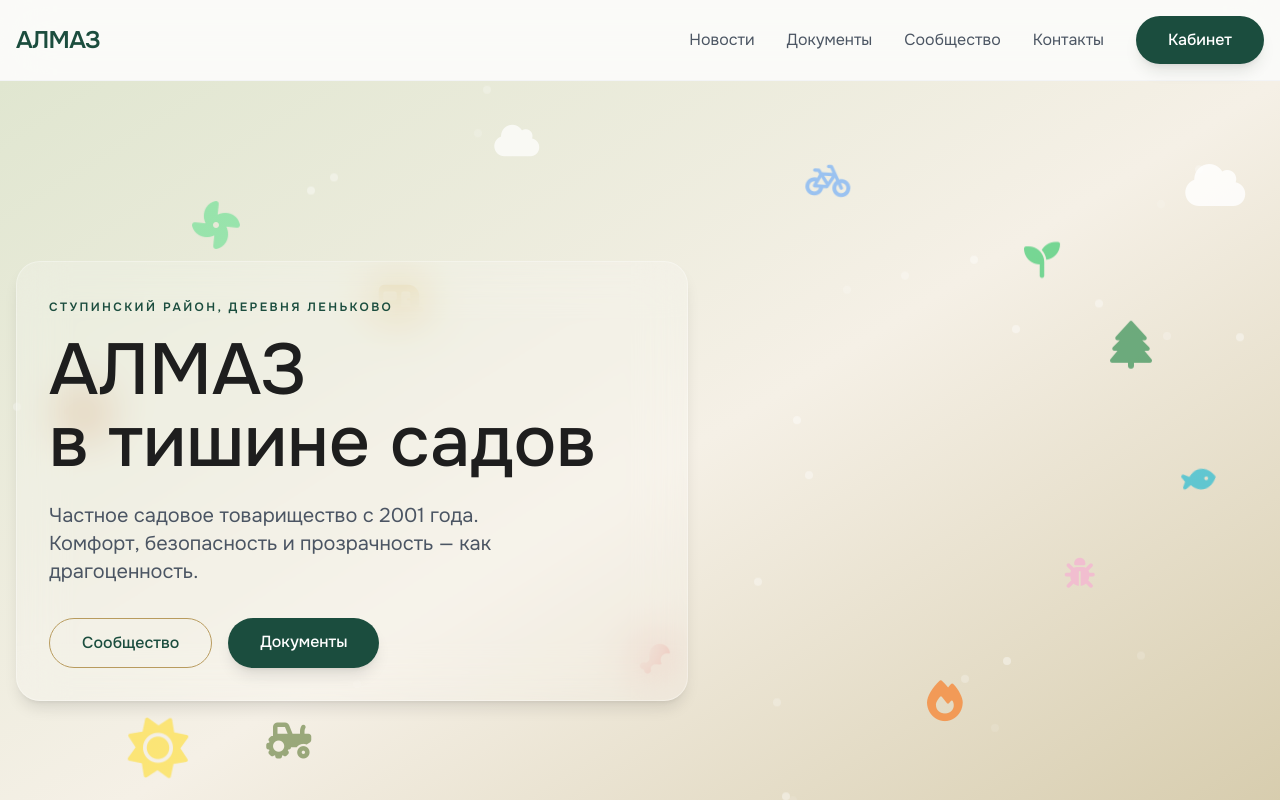
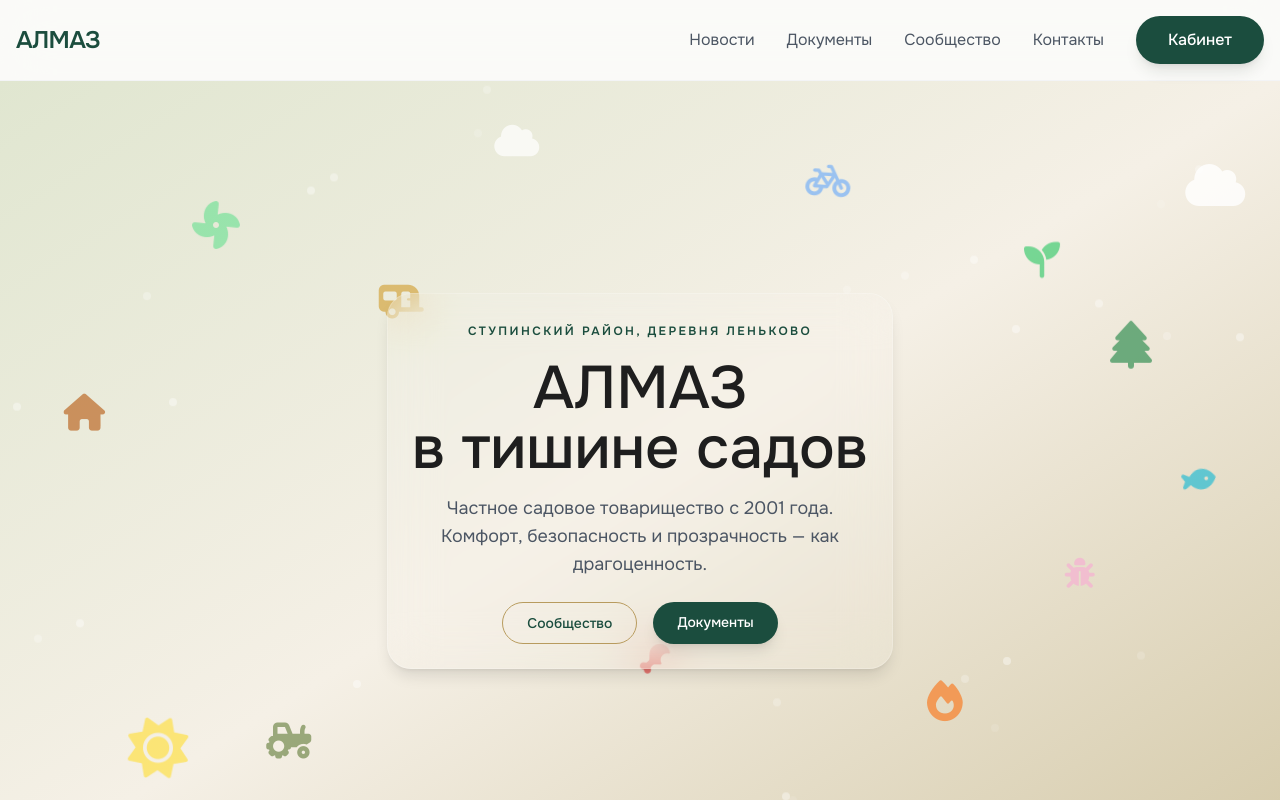
Before and after one commit to rawcam/almaz-snt, a Next.js app: page /almaz-snt/ in a window 1280 px wide. Shown: the top 800 px of the page. Built offline with nearby package versions, Linux system fonts and the light colour scheme.

Commit message:
Update index.js

```diff
--- a/src/pages/index.js
+++ b/src/pages/index.js
@@ -12,29 +12,29 @@ export default function Home() {
     <div className="min-h-screen bg-almond">
       <Navbar />
 
-      <section className="relative min-h-screen flex items-center overflow-hidden">
+      <section className="relative min-h-screen flex items-center justify-center overflow-hidden">
         <AnimatedBackground />
-        <div className="container mx-auto px-4 relative z-10 py-20">
+        <div className="container mx-auto px-4 relative z-10 py-20 flex justify-center">
           <motion.div
             initial={{ opacity: 0, y: 40 }}
             animate={{ opacity: 1, y: 0 }}
             transition={{ duration: 1 }}
-            className="max-w-2xl bg-white/20 backdrop-blur-xl rounded-3xl p-8 shadow-lg border border-white/30"
+            className="max-w-xl bg-white/10 backdrop-blur-xl rounded-3xl p-6 shadow-lg border border-white/20 text-center mx-auto"
           >
             <span className="text-xs font-semibold uppercase tracking-[0.2em] text-green-deep">
               Ступинский район, деревня Леньково
             </span>
-            <h1 className="text-6xl md:text-7xl font-medium mt-4 leading-tight text-dark">
+            <h1 className="text-5xl md:text-6xl font-medium mt-4 leading-tight text-dark">
               АЛМАЗ <br />в тишине садов
             </h1>
-            <p className="text-xl text-gray-600 mt-6 max-w-lg">
+            <p className="text-lg text-gray-600 mt-4 max-w-md mx-auto">
               Частное садовое товарищество с 2001 года. Комфорт, безопасность и прозрачность — как драгоценность.
             </p>
-            <div className="flex gap-4 mt-8">
-              <a href="/almaz-snt/forum" className="inline-block px-8 py-3 rounded-full font-medium transition-all border border-gold text-green-deep hover:bg-gold hover:text-white">
+            <div className="flex justify-center gap-4 mt-6">
+              <a href="/almaz-snt/forum" className="inline-block px-6 py-2.5 rounded-full font-medium transition-all border border-gold text-green-deep hover:bg-gold hover:text-white text-sm">
                 Сообщество
               </a>
-              <a href="/almaz-snt/docs" className="inline-block px-8 py-3 rounded-full font-medium transition-all bg-green-deep text-white hover:bg-[#12392e] shadow-lg">
+              <a href="/almaz-snt/docs" className="inline-block px-6 py-2.5 rounded-full font-medium transition-all bg-green-deep text-white hover:bg-[#12392e] shadow-lg text-sm">
                 Документы
               </a>
             </div>
```
